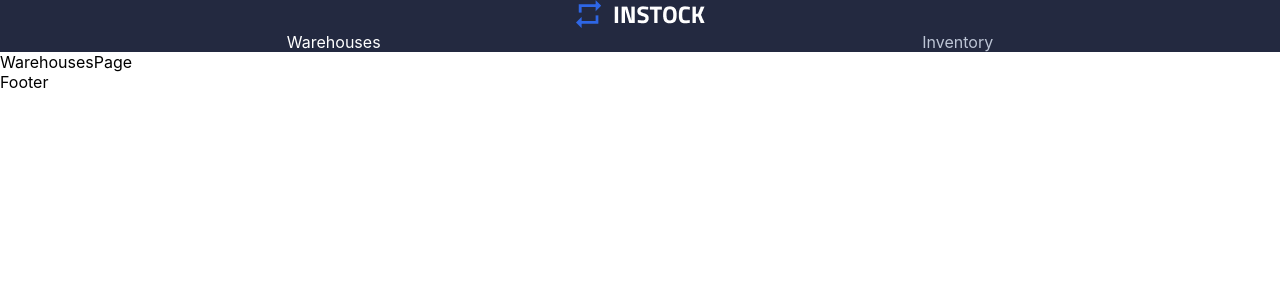
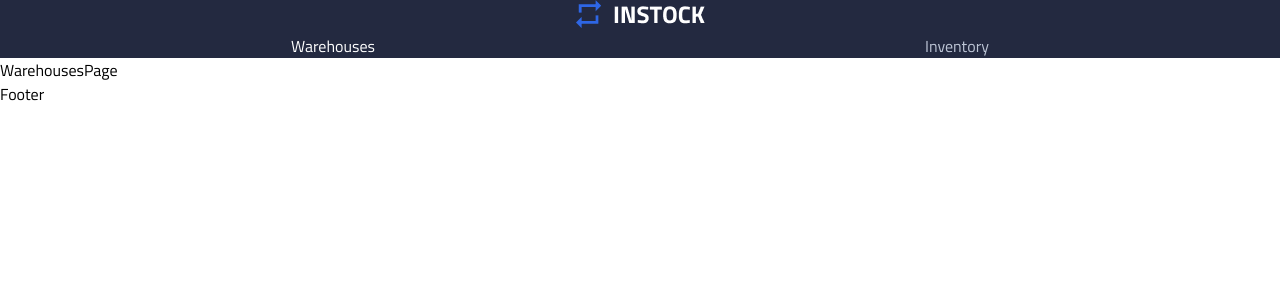
Before and after one commit to DBeaulne/InStock-MCSD, a React (Create React App) app: page /warehouses in a window 1280 px wide. Shown: the top 300 px of the page. Built offline with nearby package versions, Linux system fonts and the light colour scheme.

Commit message:
continue with header component coding and styling

```diff
--- a/src/components/Header/Header.scss
+++ b/src/components/Header/Header.scss
@@ -1,19 +1,19 @@
 /* Header styling */
-*,
-*::before,
-*::after {
-	box-sizing: border-box;
-	padding: 0;
-	margin: 0;
-}
+
+@use "../../styles/partials/colors";
+@use "../../styles/partials/globals";
+@use "../../styles/partials/fontfamily";
+@use "../../styles/partials/mobilefont";
+@use "../../styles/partials/tabletdesktopfont";
+@use "../../styles/partials/mediaQ";
+@use "../../styles/partials/paddingandmargins";
 
 a {
-	text-decoration: none;
-	color: #bdc5d5;
+	color: colors.seccolor(is-cloud);
 	width: 10rem;
 
 	&.active {
-		color: #fff;
+		color: colors.primcolor(is-white);
 	}
 }
 
@@ -23,7 +23,7 @@ a {
 	align-items: center;
 	padding-left: 1rem;
 	padding-right: 1rem;
-	background: #232940;
+	background: colors.bgcolor(is-graphite);
 
 	&__nav {
 		display: flex;
--- a/src/styles/partials/_globals.scss
+++ b/src/styles/partials/_globals.scss
@@ -1,7 +1,9 @@
 * {
-    box-sizing: border-box;
-    text-decoration: none;
-    list-style-type: none;
-    font-family: 'titillium';
-    font-weight: weight(regular);
+	box-sizing: border-box;
+	text-decoration: none;
+	list-style-type: none;
+	font-family: "titillium", "Times New Roman", Times, Arial;
+	font-weight: weight(regular);
+	padding: 0;
+	margin: 0;
 }
```
